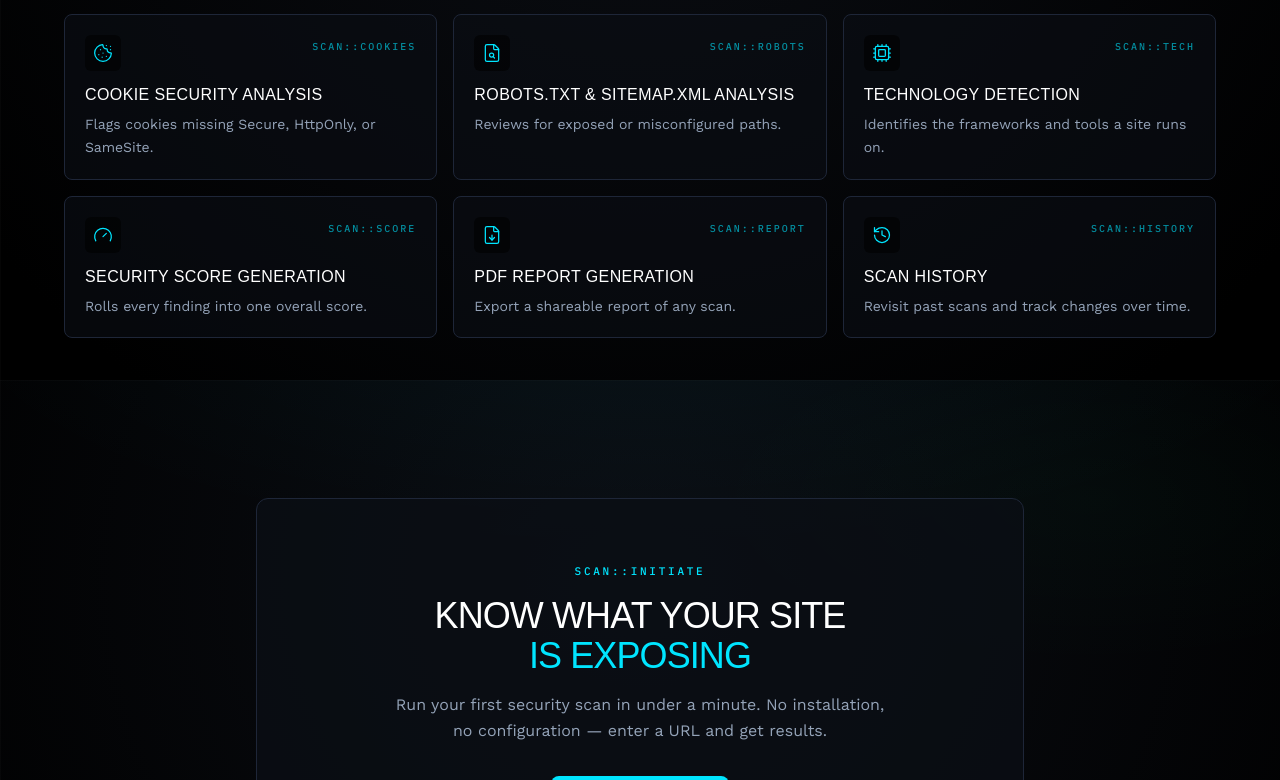
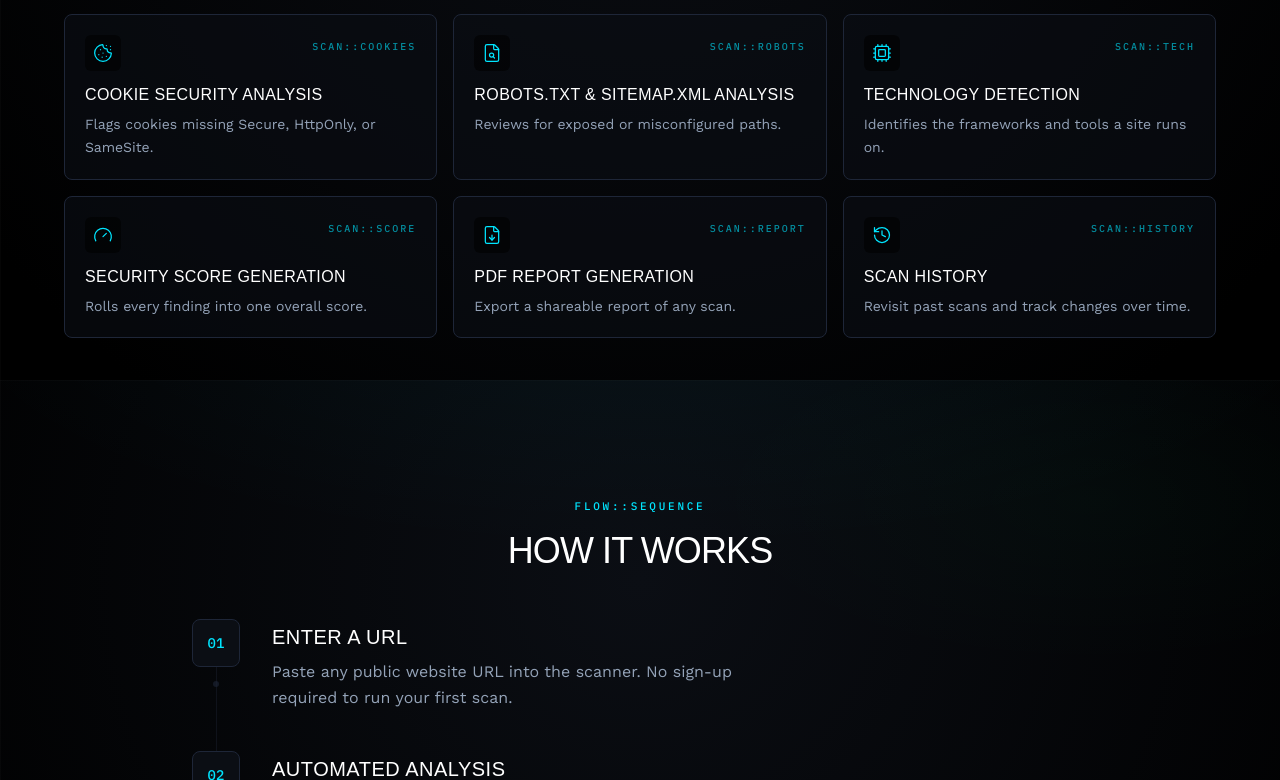
Before and after one commit to emiltomjoseph/hawkeye, a Next.js app in the folder frontend/: page / in a window 1280 px wide. Shown: the part 2020-2800 px from the top of the page. Built offline with nearby package versions, Linux system fonts and the light colour scheme; a web font is replaced by a local one.

Commit message:
feat: add How It Works section with step-by-step process flow

```diff
--- a/frontend/src/app/page.tsx
+++ b/frontend/src/app/page.tsx
@@ -4,6 +4,7 @@ import Hero from "@/components/landing/Hero";
 import Introduction from "@/components/landing/Introduction";
 import StatsSection from "@/components/landing/StatsSection";
 import Features from "@/components/landing/Features";
+import HowItWorks from "@/components/landing/HowItWorks";
 import CTASection from "@/components/landing/CTASection";
 import LandingFooter from "@/components/landing/LandingFooter";
 
@@ -17,6 +18,7 @@ export default function LandingPage() {
         <Introduction />
         <StatsSection />
         <Features />
+        <HowItWorks />
         <CTASection />
       </main>
       <LandingFooter />
--- /dev/null
+++ b/frontend/src/components/landing/HowItWorks.tsx
@@ -0,0 +1,79 @@
+const steps = [
+  {
+    step: "01",
+    title: "Enter a URL",
+    description:
+      "Paste any public website URL into the scanner. No sign-up required to run your first scan.",
+  },
+  {
+    step: "02",
+    title: "Automated analysis",
+    description:
+      "Hawkeye runs 6+ security checks — SSL/TLS, headers, cookies, robots.txt, tech stack, and more.",
+  },
+  {
+    step: "03",
+    title: "Get your report",
+    description:
+      "Receive a detailed security report with findings, risk levels, and an overall score. Export as PDF.",
+  },
+];
+
+export default function HowItWorks() {
+  return (
+    <section id="about" className="px-5 sm:px-8 py-16 sm:py-20">
+      <div className="mx-auto max-w-4xl">
+        {/* Section heading */}
+        <div className="text-center mb-12">
+          <p className="font-mono text-[11px] tracking-[0.25em] text-grid uppercase mb-4">
+            FLOW::SEQUENCE
+          </p>
+          <h2 className="font-display text-3xl sm:text-4xl uppercase tracking-tight">
+            How it works
+          </h2>
+        </div>
+
+        {/* Steps */}
+        <div className="relative">
+          {/* Connecting line */}
+          <div
+            className="absolute left-6 top-8 bottom-8 w-px bg-border/40 hidden sm:block"
+            aria-hidden="true"
+          />
+
+          <div className="space-y-8 sm:space-y-10">
+            {steps.map((item, index) => (
+              <div key={item.step} className="flex gap-5 sm:gap-8 items-start">
+                {/* Step number */}
+                <div className="relative shrink-0">
+                  <div className="w-12 h-12 rounded-lg border border-border bg-raised flex items-center justify-center">
+                    <span className="font-mono text-sm text-talon font-medium">
+                      {item.step}
+                    </span>
+                  </div>
+                  {/* Dot on the connecting line */}
+                  {index < steps.length - 1 && (
+                    <div
+                      className="absolute -bottom-5 left-1/2 -translate-x-1/2 w-1.5 h-1.5 rounded-full bg-border/60 hidden sm:block"
+                      aria-hidden="true"
+                    />
+                  )}
+                </div>
+
+                {/* Content */}
+                <div className="pt-1">
+                  <h3 className="font-display text-lg sm:text-xl uppercase tracking-wide text-bone mb-2">
+                    {item.title}
+                  </h3>
+                  <p className="text-feather text-sm sm:text-base leading-relaxed max-w-lg">
+                    {item.description}
+                  </p>
+                </div>
+              </div>
+            ))}
+          </div>
+        </div>
+      </div>
+    </section>
+  );
+}
```
